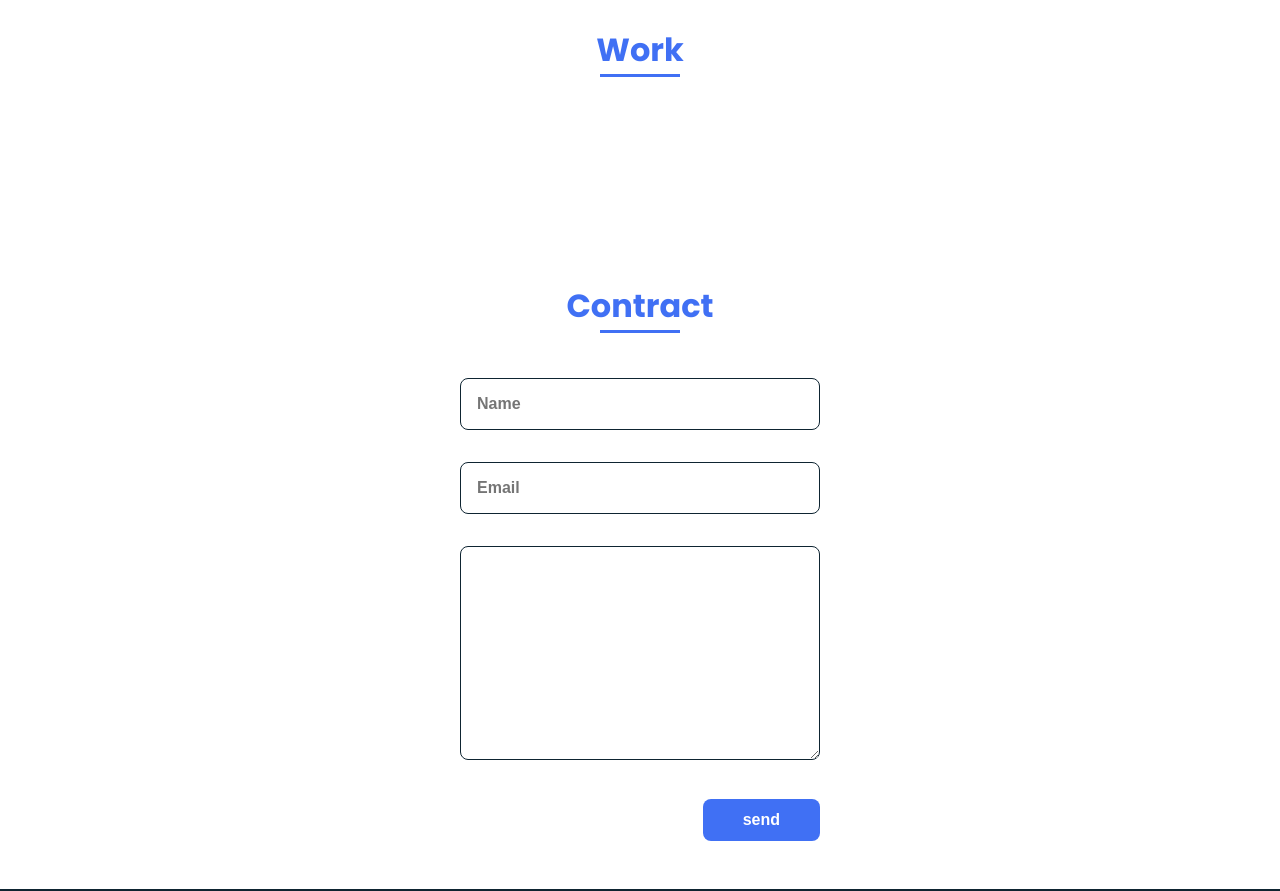
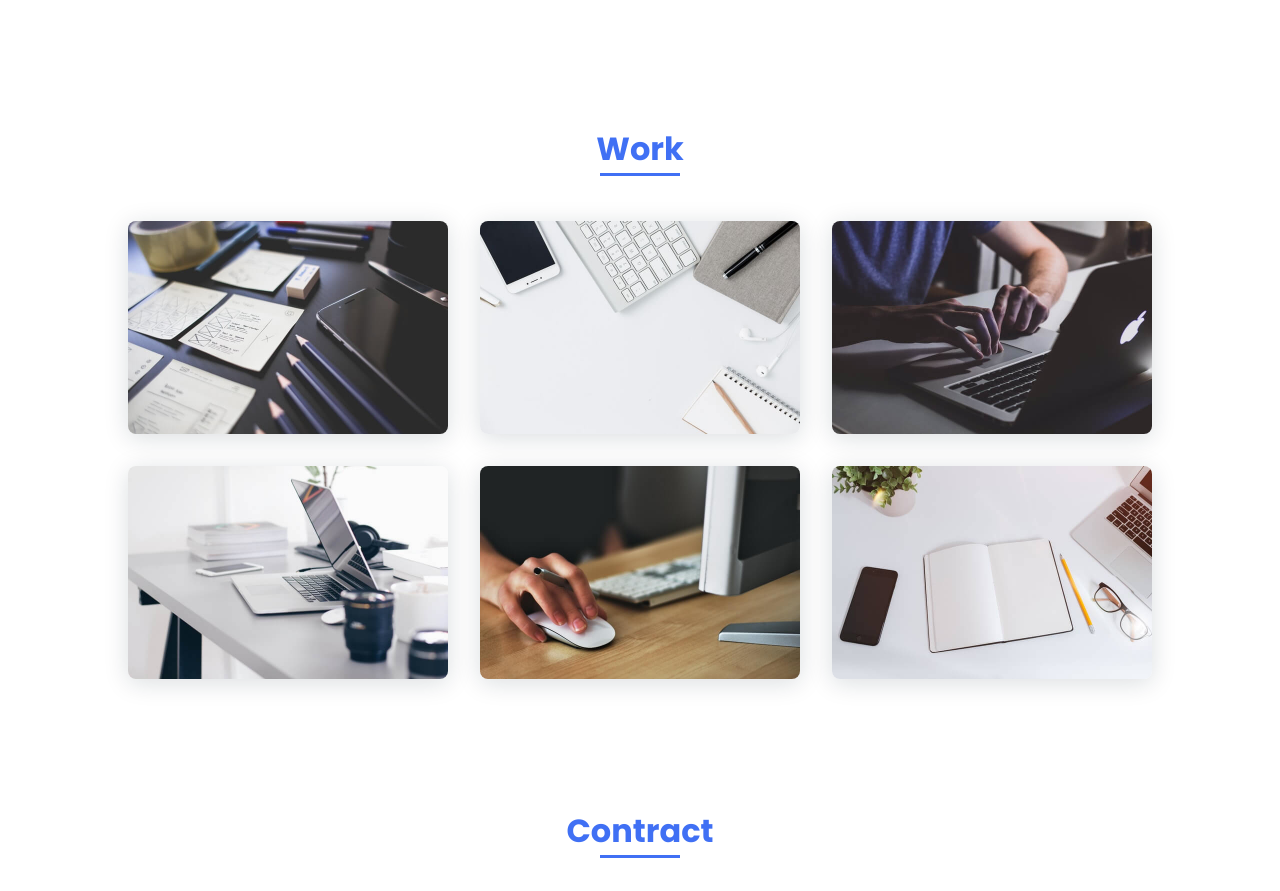
Before and after one commit to mayaz3939/mayazfirstweb.github.io, a plain HTML site: page index.html in a window 1280 px wide. Shown: the part 1906-2797 px from the top of the page. Drawn offline with nearby package versions, Linux system fonts and the light colour scheme.

Commit message:
end game
all complete

```diff
--- a/index.html
+++ b/index.html
@@ -51,7 +51,7 @@
                 </div>
 
                 <div class="home__img">
-                    <img src="assets/img/profile.png" alt="">
+                    <img src="assets/profile.png" alt="">
                 </div>
             </section>
 
@@ -61,7 +61,7 @@
 
                 <div class="about__container bd-grid">
                     <div class="about__img">
-                        <img src="assets/img/about.jpg" alt="">
+                        <img src="assets/about.jpg" alt="">
                     </div>
 
                     <div>
@@ -131,7 +131,7 @@
                     </div>
 
                     <div>
-                        <img src="assets/img/work3.jpg" alt="" class="skills__img">
+                        <img src="assets/work3.jpg" alt="" class="skills__img">
                     </div>
                 </div>
             </section>
@@ -142,22 +142,22 @@
 
                 <div class="work__container bd-grid">
                     <div class="work__img">
-                        <img src="assets/img/work1.jpg" alt="">
+                        <img src="assets/work1.jpg" alt="">
                     </div>
                     <div class="work__img">
-                        <img src="assets/img/work2.jpg" alt="">
+                        <img src="assets/work2.jpg" alt="">
                     </div>
                     <div class="work__img">
-                        <img src="assets/img/work3.jpg" alt="">
+                        <img src="assets/work3.jpg" alt="">
                     </div>
                     <div class="work__img">
-                        <img src="assets/img/work4.jpg" alt="">
+                        <img src="assets/work4.jpg" alt="">
                     </div>
                     <div class="work__img">
-                        <img src="assets/img/work5.jpg" alt="">
+                        <img src="assets/work5.jpg" alt="">
                     </div>
                     <div class="work__img">
-                        <img src="assets/img/work6.jpg" alt="">
+                        <img src="assets/work6.jpg" alt="">
                     </div>
                 </div>
             </section>
```
